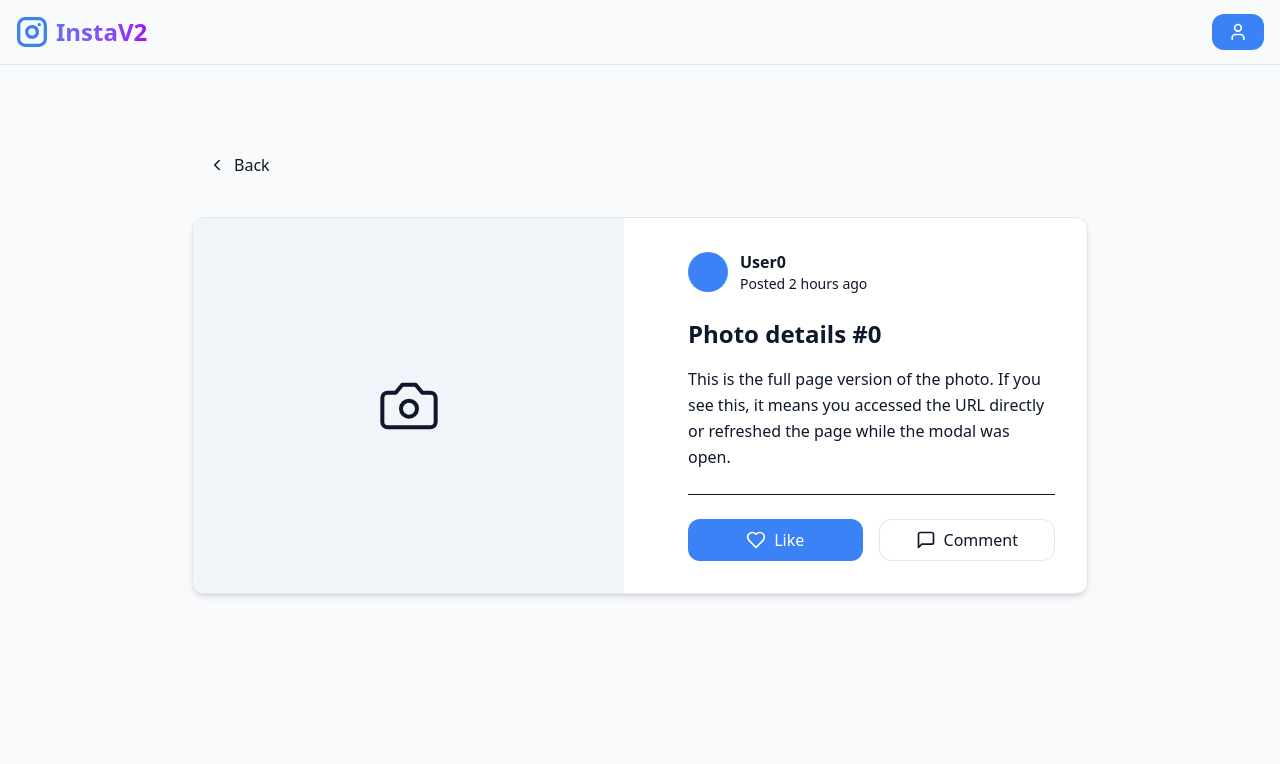
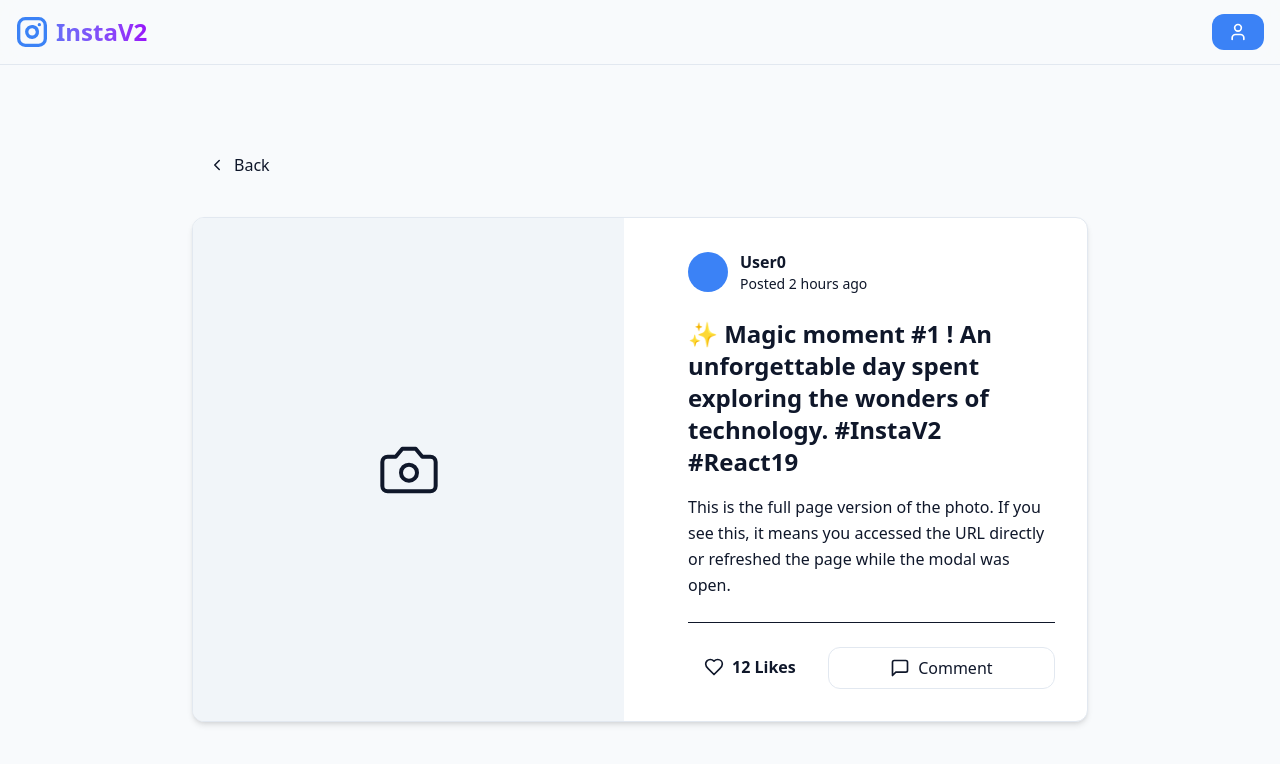
Before and after one commit to HoodieYlya13/insta-v2, a Next.js app: page /photo/0 in a window 1280 px wide. Shown: the top 764 px of the page. Built offline with nearby package versions, Linux system fonts and the light colour scheme; no server answers.

Commit message:
likes synced correctly + fix logout UI

```diff
--- a/app/@modal/(.)photo/[id]/page.tsx
+++ b/app/@modal/(.)photo/[id]/page.tsx
@@ -1,4 +1,8 @@
 import ModalDismissOverlay from '@/app/components/ModalDismissOverlay';
+import { getPostById, getCurrentUser } from '@/app/lib/data';
+import { toggleLikeAction } from '@/app/actions';
+import OptimisticLikeButton from '@/app/components/OptimisticLikeButton';
+import { notFound } from 'next/navigation';
 
 export default async function PhotoInterceptedModal({
   params,
@@ -6,6 +10,10 @@ export default async function PhotoInterceptedModal({
   params: Promise<{ id: string }>;
 }) {
   const { id } = await params;
+  const post = await getPostById(id);
+  const currentUser = await getCurrentUser();
+
+  if (!post) notFound();
 
   return (
     <div className="fixed inset-0 z-50 flex items-center justify-center p-4">
@@ -33,9 +41,9 @@ export default async function PhotoInterceptedModal({
           <div>
             <div className="flex items-center gap-2 mb-4">
               <div className="w-8 h-8 rounded-full bg-primary" />
-              <span className="font-bold text-sm">User{parseInt(id) % 3}</span>
+              <span className="font-bold text-sm">{post.authorId}</span>
             </div>
-            <h3 className="font-bold mb-2">Photo #{id}</h3>
+            <h3 className="font-bold mb-2">{post.title}</h3>
             <p className="text-sm text-muted-foreground">
               This is the modal view (intercepted). The URL has changed to
               /photo/{id} but we are still on the home page !
@@ -43,11 +51,11 @@ export default async function PhotoInterceptedModal({
           </div>
 
           <div className="flex flex-col gap-2">
-            <button
-              className="btn btn-primary w-full mt-4"
-            >
-              Like photo
-            </button>
+            <OptimisticLikeButton
+              post={post}
+              isConnected={!!currentUser}
+              toggleLikeAction={toggleLikeAction}
+            />
           </div>
         </div>
       </div>
--- a/app/actions.ts
+++ b/app/actions.ts
@@ -2,6 +2,9 @@
 
 import { cookies } from "next/headers";
 import { redirect } from "next/navigation";
+
+import { toggleLike } from "./lib/data";
+import { revalidatePath } from "next/cache";
 
 export async function loginAction() {
   // Simulate API call delay
@@ -24,3 +27,8 @@ export async function deletePostAction(postId: string) {
   console.log(`Attempting to delete post ${postId}... but failing.`);
   throw new Error("Oups ! Server has crashed, deletion impossible.");
 }
+
+export async function toggleLikeAction(postId: string) {
+  await toggleLike(postId);
+  revalidatePath("/");
+}
--- a/app/components/OptimisticLikeButton.tsx
+++ b/app/components/OptimisticLikeButton.tsx
@@ -1,7 +1,8 @@
 'use client';
 
-import { useOptimistic, useTransition } from 'react';
+import { useOptimistic, useTransition, useSyncExternalStore } from 'react';
 import { useRouter } from 'next/navigation';
+import { authStore } from './OptimisticPostItem';
 
 export default function OptimisticLikeButton({
   post,
@@ -13,10 +14,13 @@ export default function OptimisticLikeButton({
   toggleLikeAction: (id: string) => Promise<void>
 }) {
   const router = useRouter();
-  const [isPending, startTransition] = useTransition();
+  const loggingOut = useSyncExternalStore(authStore.subscribe, authStore.getSnapshot, () => false);
+  const [, startTransition] = useTransition();
+
+  const isConnectedEffective = isConnected && !loggingOut;
 
   const [optimisticState, toggleOptimisticLike] = useOptimistic(
-    { likes: post.likes, isLiked: post.isLiked },
+    { likes: post.likes, isLiked: post.isLiked && !loggingOut },
     (state) => ({
       likes: state.isLiked ? state.likes - 1 : state.likes + 1,
       isLiked: !state.isLiked
@@ -24,7 +28,7 @@ export default function OptimisticLikeButton({
   );
 
   const handleLike = () => {
-    if (!isConnected) {
+    if (!isConnectedEffective) {
       router.push('/login');
       return;
     }
--- a/app/components/OptimisticNav.tsx
+++ b/app/components/OptimisticNav.tsx
@@ -1,9 +1,10 @@
 "use client";
 
-import { useOptimistic, useTransition, Suspense } from "react";
+import { useOptimistic, useTransition, useEffect } from "react";
 import Link from "next/link";
 import { logoutAction } from "../actions";
 import { authStore } from "./OptimisticPostItem";
+import { toast } from "sonner";
 
 export default function OptimisticNav({
   isConnected: initialIsConnected,
@@ -14,9 +15,19 @@ export default function OptimisticNav({
 }) {
   const [isPending, startTransition] = useTransition();
 
+  useEffect(() => {
+    if (!initialIsConnected && authStore.getSnapshot() === true)
+      authStore.setLoggingOut(false);
+  }, [initialIsConnected]);
+
+  useEffect(() => {
+    if (!isPending && initialIsConnected && authStore.getSnapshot() === true)
+      authStore.setLoggingOut(false);
+  }, [isPending, initialIsConnected]);
+
   const [optimisticConnected, setOptimisticConnected] = useOptimistic(
     initialIsConnected,
-    () => false
+    () => false,
   );
 
   const handleLogout = () => {
@@ -26,9 +37,10 @@ export default function OptimisticNav({
       setOptimisticConnected(false);
       try {
         await logoutAction();
-      } catch (error) {
-        authStore.setLoggingOut(false);
-        console.error("Logout failed", error);
+      } catch (error: unknown) {
+        if (error instanceof Error && error.message.includes("NEXT_REDIRECT"))
+          return;
+        toast.error("Logout failed. Please try again.");
       }
     });
   };
--- a/app/components/OptimisticPostItem.tsx
+++ b/app/components/OptimisticPostItem.tsx
@@ -1,5 +1,10 @@
 "use client";
-import { useOptimistic, useTransition, useSyncExternalStore } from "react";
+import {
+  useOptimistic,
+  useTransition,
+  useSyncExternalStore,
+  useEffect,
+} from "react";
 import Link from "next/link";
 import OptimisticLikeButton from "./OptimisticLikeButton";
 import { deletePostAction } from "@/app/actions";
@@ -15,8 +20,8 @@ export const authStore = {
   getSnapshot: () => isLoggingOut,
   setLoggingOut: (value: boolean) => {
     isLoggingOut = value;
-    listeners.forEach(l => l());
-  }
+    listeners.forEach((l) => l());
+  },
 };
 
 export interface Post {
@@ -36,7 +41,17 @@ export default function OptimisticPostItem({
   currentUser: string | null;
   toggleLikeAction: (id: string) => Promise<void>;
 }) {
-  const loggingOut = useSyncExternalStore(authStore.subscribe, authStore.getSnapshot, () => false);
+  const loggingOut = useSyncExternalStore(
+    authStore.subscribe,
+    authStore.getSnapshot,
+    () => false,
+  );
+
+  useEffect(() => {
+    if (currentUser === null && authStore.getSnapshot() === true)
+      authStore.setLoggingOut(false);
+  }, [currentUser]);
+
   const isAuthor = currentUser === post.authorId && !loggingOut;
   const [isPending, startTransition] = useTransition();
 
--- /dev/null
+++ b/app/lib/data.ts
@@ -0,0 +1,54 @@
+import { cookies } from "next/headers";
+import { Post } from "../components/OptimisticPostItem";
+
+// Simulated persistence (postId liked by current user)
+const USER_LIKES = new Set<string>();
+
+const DUMMY_POSTS: Post[] = Array.from({ length: 10 }).map((_, i) => ({
+  id: i.toString(),
+  title: `✨ Magic moment #${i + 1} ! An unforgettable day spent exploring the wonders of technology. #InstaV2 #React19`,
+  likes: 12 + i * 2,
+  authorId: `User${i % 3}`,
+  isLiked: false,
+}));
+
+export async function getPosts(sort: string = "desc") {
+  const currentUser = await getCurrentUser();
+  const isLiked = (id: string) => !!currentUser && USER_LIKES.has(id);
+
+  const postsWithState = DUMMY_POSTS.map((post) => ({
+    ...post,
+    likes: post.likes + (USER_LIKES.has(post.id) ? 1 : 0),
+    isLiked: isLiked(post.id),
+  }));
+
+  return sort === "desc" ? [...postsWithState].reverse() : postsWithState;
+}
+
+export async function getPostById(id: string) {
+  const post = DUMMY_POSTS.find((p) => p.id === id);
+  if (!post) return null;
+
+  const currentUser = await getCurrentUser();
+  const isLiked = !!currentUser && USER_LIKES.has(id);
+
+  return {
+    ...post,
+    likes: post.likes + (USER_LIKES.has(id) ? 1 : 0),
+    isLiked,
+  };
+}
+
+export async function getCurrentUser() {
+  const cookieStore = await cookies();
+  const hasAccessToken = cookieStore.has("access_token");
+  return hasAccessToken ? "User0" : null;
+}
+
+export async function toggleLike(postId: string) {
+  // Simulate server processing
+  await new Promise((resolve) => setTimeout(resolve, 500));
+
+  if (USER_LIKES.has(postId)) USER_LIKES.delete(postId);
+  else USER_LIKES.add(postId);
+}
--- a/app/photo/[id]/page.tsx
+++ b/app/photo/[id]/page.tsx
@@ -1,8 +1,16 @@
 import Link from 'next/link';
 import { Suspense } from 'react';
+import { getPostById, getCurrentUser } from '../../lib/data';
+import { toggleLikeAction } from '../../actions';
+import OptimisticLikeButton from '../../components/OptimisticLikeButton';
+import { notFound } from 'next/navigation';
 
 async function PhotoContent({ params }: { params: Promise<{ id: string }> }) {
   const { id } = await params;
+  const post = await getPostById(id);
+  const currentUser = await getCurrentUser();
+
+  if (!post) notFound();
 
   return (
     <div className="grid grid-cols-1 md:grid-cols-2 gap-8 card p-0 overflow-hidden">
@@ -17,11 +25,11 @@ async function PhotoContent({ params }: { params: Promise<{ id: string }> }) {
           <div className="flex items-center gap-3 mb-6">
             <div className="w-10 h-10 rounded-full bg-primary" />
             <div>
-              <p className="font-bold">User{parseInt(id) % 3}</p>
+              <p className="font-bold">{post.authorId}</p>
               <p className="text-sm text-muted-foreground">Posted 2 hours ago</p>
             </div>
           </div>
-          <h1 className="text-2xl font-bold mb-4">Photo details #{id}</h1>
+          <h1 className="text-2xl font-bold mb-4">{post.title}</h1>
           <p className="text-muted-foreground leading-relaxed">
             This is the full page version of the photo. If you see this, it means you accessed the URL directly or refreshed the page while the modal was open.
           </p>
@@ -29,12 +37,11 @@ async function PhotoContent({ params }: { params: Promise<{ id: string }> }) {
 
         <div className="border-t pt-6 mt-6">
           <div className="flex gap-4">
-            <button className="btn btn-primary flex-1 flex items-center justify-center gap-2">
-              <svg xmlns="http://www.w3.org/2000/svg" width="20" height="20" viewBox="0 0 24 24" fill="none" stroke="currentColor" strokeWidth="2" strokeLinecap="round" strokeLinejoin="round">
-                <path d="M19 14c1.49-1.46 3-3.21 3-5.5A5.5 5.5 0 0 0 16.5 3c-1.76 0-3 .5-4.5 2-1.5-1.5-2.74-2-4.5-2A5.5 5.5 0 0 0 2 8.5c0 2.3 1.5 4.05 3 5.5l7 7Z"></path>
-              </svg>
-              Like
-            </button>
+            <OptimisticLikeButton
+              post={post}
+              isConnected={!!currentUser}
+              toggleLikeAction={toggleLikeAction}
+            />
             <button className="btn btn-ghost flex-1 border border-border flex items-center justify-center gap-2">
               <svg xmlns="http://www.w3.org/2000/svg" width="20" height="20" viewBox="0 0 24 24" fill="none" stroke="currentColor" strokeWidth="2" strokeLinecap="round" strokeLinejoin="round">
                 <path d="M21 15a2 2 0 0 1-2 2H7l-4 4V5a2 2 0 0 1 2-2h14a2 2 0 0 1 2 2z"></path>
```
Also changed, not shown: app/components/FeedList.tsx (+6 -47 lines).
